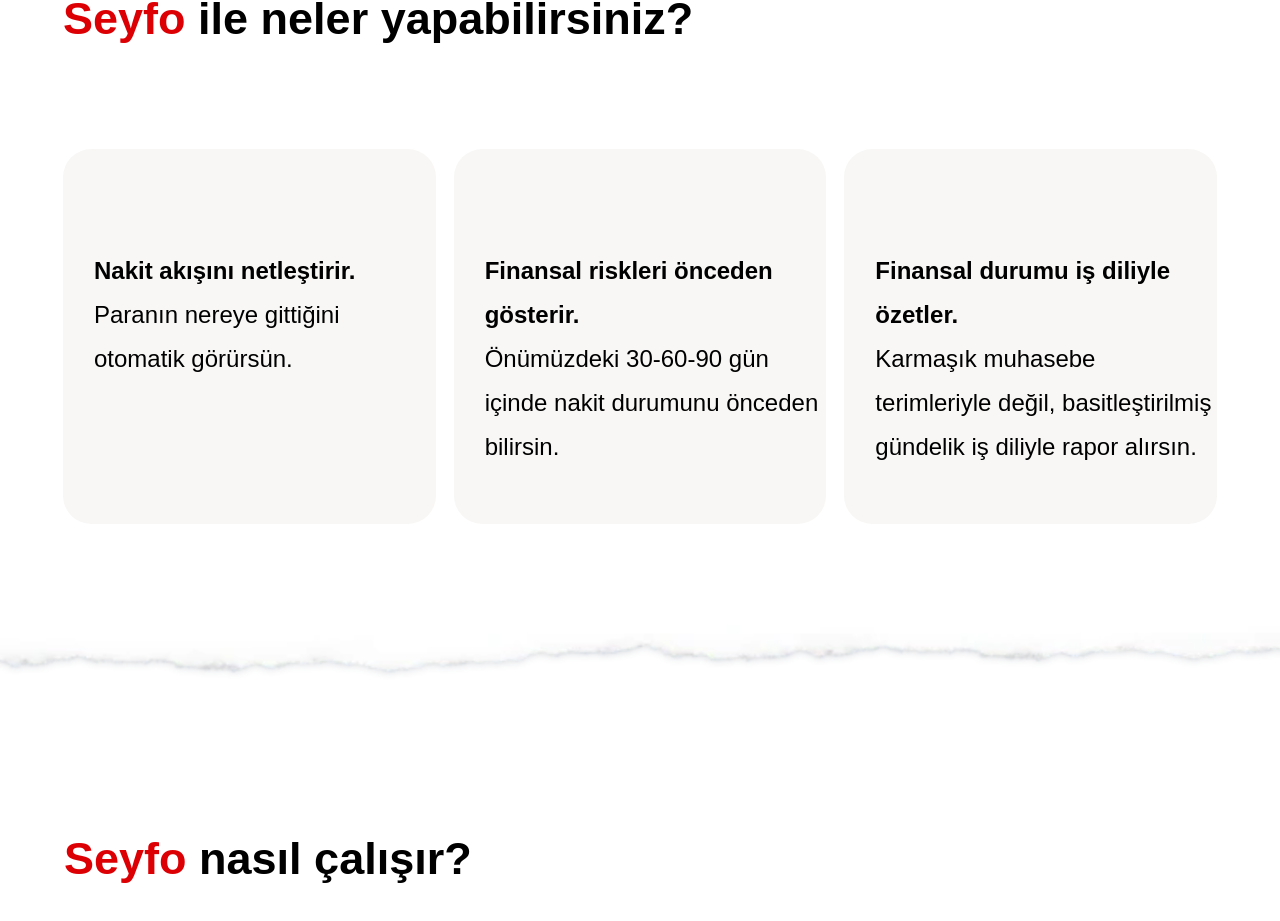
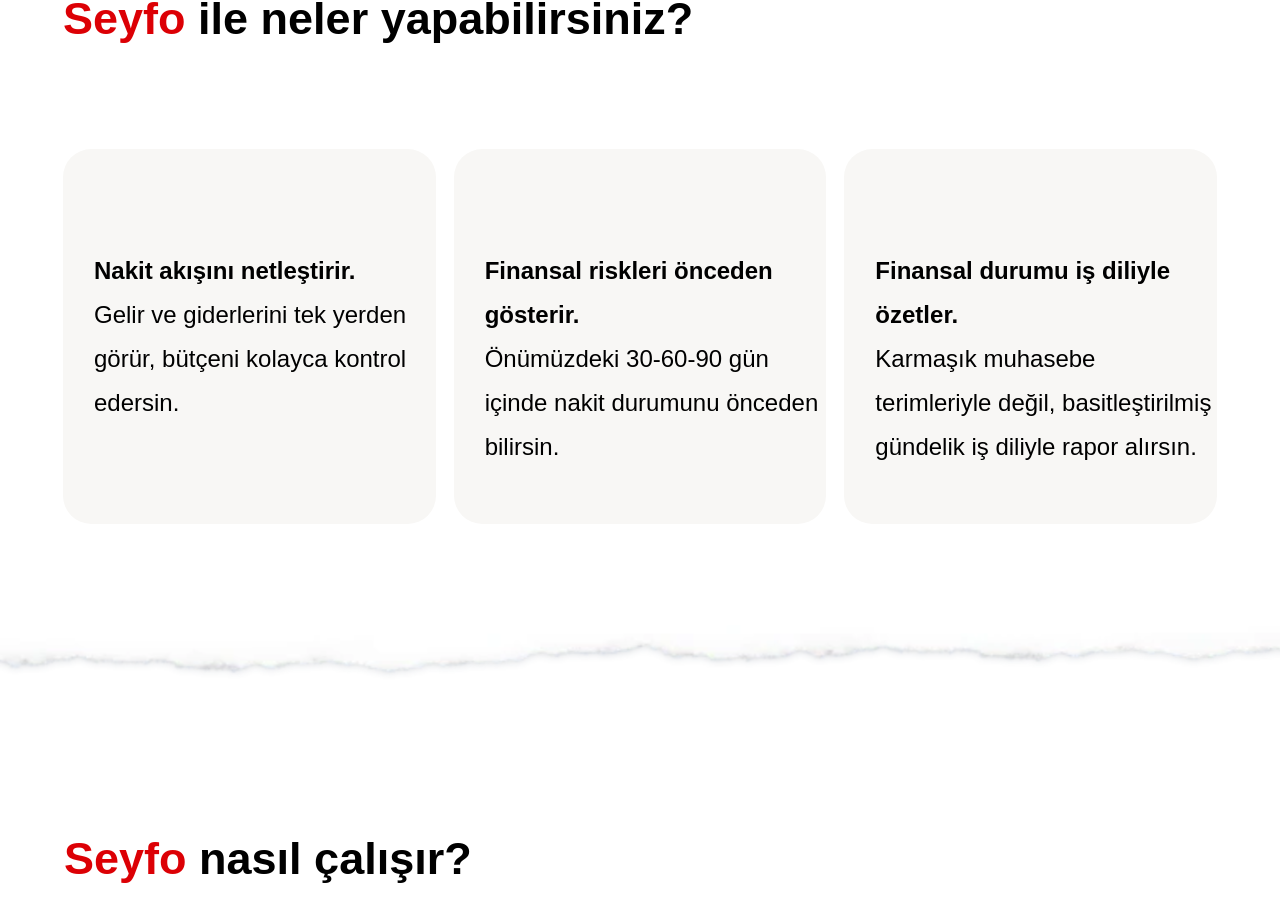
Before and after one commit to aleynakkan/website_seyfo, a React (Vite) app: page / in a window 1280 px wide. Shown: the part 898-1819 px from the top of the page. Built offline with nearby package versions, Linux system fonts and the light colour scheme.

Commit message:
Update landingpage.jsx

```diff
--- a/src/components/landingpage.jsx
+++ b/src/components/landingpage.jsx
@@ -95,7 +95,7 @@
 
             <h3 className={styles.featureTitle}>
               <b>Nakit akışını netleştirir.</b> <br/>
-              Paranın nereye gittiğini otomatik görürsün.
+              Gelir ve giderlerini tek yerden görür, bütçeni kolayca kontrol edersin.
             </h3>
           </article>
 
```
